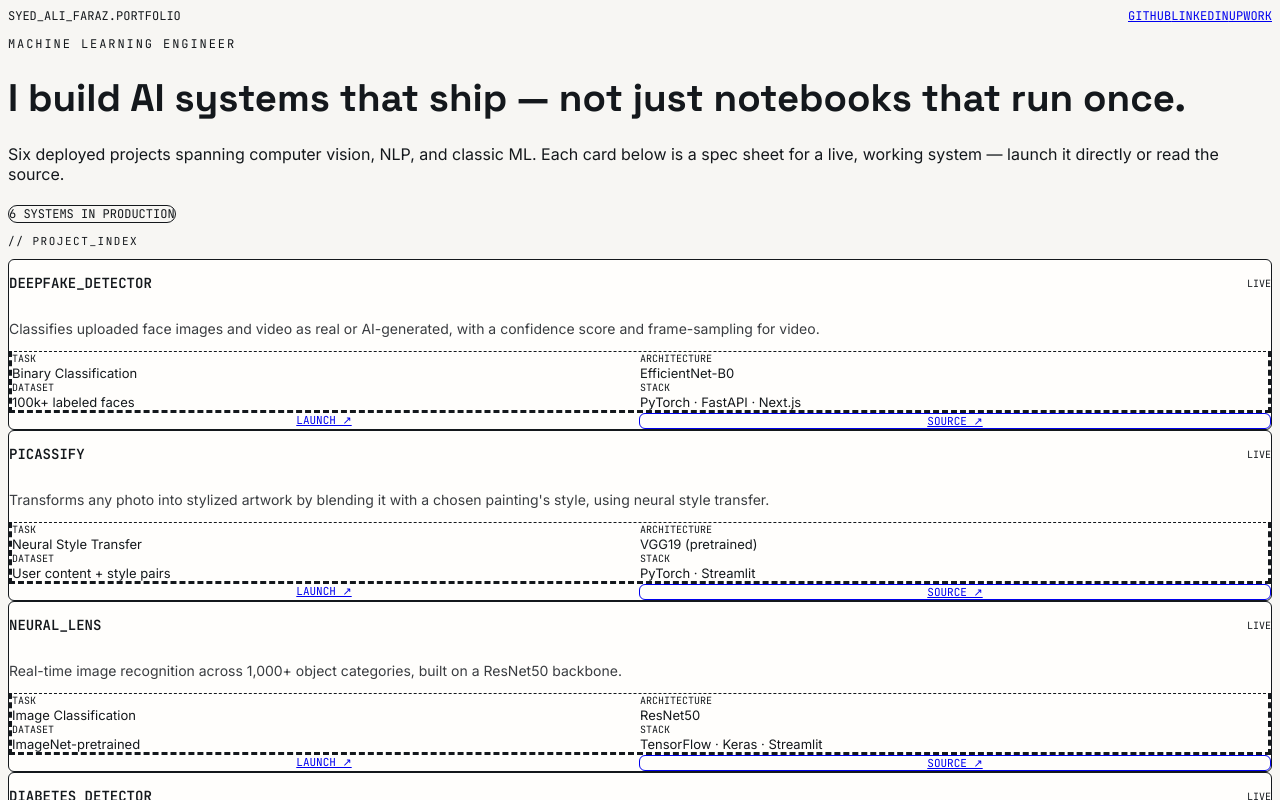
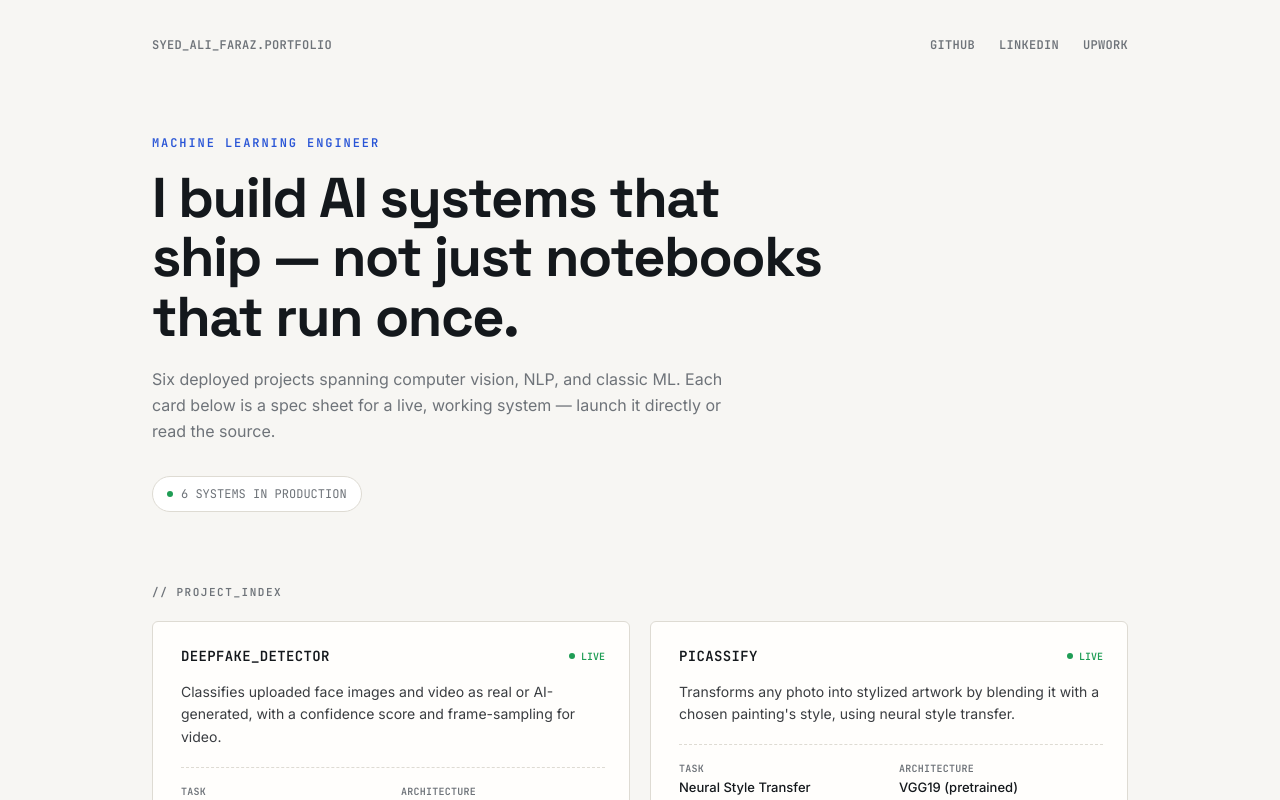
Before and after one commit to ali-faraz-py/Portfolio-Hub, a Next.js app: page / in a window 1280 px wide. Shown: the top 800 px of the page. Built offline with nearby package versions, Linux system fonts and the light colour scheme.

Commit message:
style: refactor globals.css to use CSS variables for improved maintainability and design consistency

```diff
--- a/src/app/globals.css
+++ b/src/app/globals.css
@@ -1,10 +1,17 @@
-@tailwind base;
-@tailwind components;
-@tailwind utilities;
+@import "tailwindcss";
+
+@theme {
+  --color-paper: #F7F6F3;
+  --color-ink: #14181C;
+  --color-slate: #6E7379;
+  --color-hairline: #DEDBD3;
+  --color-signal: #2955D6;
+  --color-live: #1F9D55;
+}
 
 body {
-  background-color: #F7F6F3;
-  color: #14181C;
+  background-color: var(--color-paper);
+  color: var(--color-ink);
 }
 
 .font-display {
@@ -17,6 +24,14 @@ body {
 
 .font-body {
   font-family: var(--font-body);
+}
+
+.bg-grid-texture {
+  background-image:
+    linear-gradient(rgba(20, 24, 28, 0.035) 1px, transparent 1px),
+    linear-gradient(90deg, rgba(20, 24, 28, 0.035) 1px, transparent 1px);
+  background-size: 32px 32px;
+  background-position: -1px -1px;
 }
 
 @keyframes livePulse {
```
